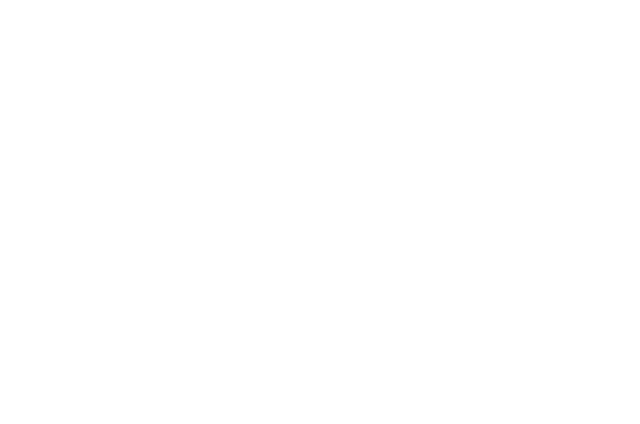
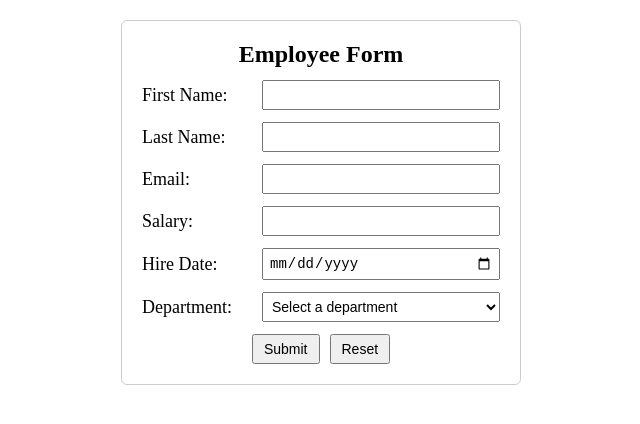
Before and after one commit to ekalavya-zwb/ZealousWeb-Training, a React (Vite) app in the folder my-react-app/: page / in a window 1280 px wide. Shown: the top 424 px of the page, without its empty margins (319-959 px from the left). Built offline with nearby package versions, Linux system fonts and the light colour scheme.

Commit message:
Practiced React JS Concepts

```diff
--- a/my-react-app/src/App.jsx
+++ b/my-react-app/src/App.jsx
@@ -123,7 +123,7 @@
       {/* <Parent /> */}
       {/* <Formik /> */}
       {/* <YupForm /> */}
-      {/* <ReactHookForm /> */}
+      <ReactHookForm />
     </>
   );
 }
```
